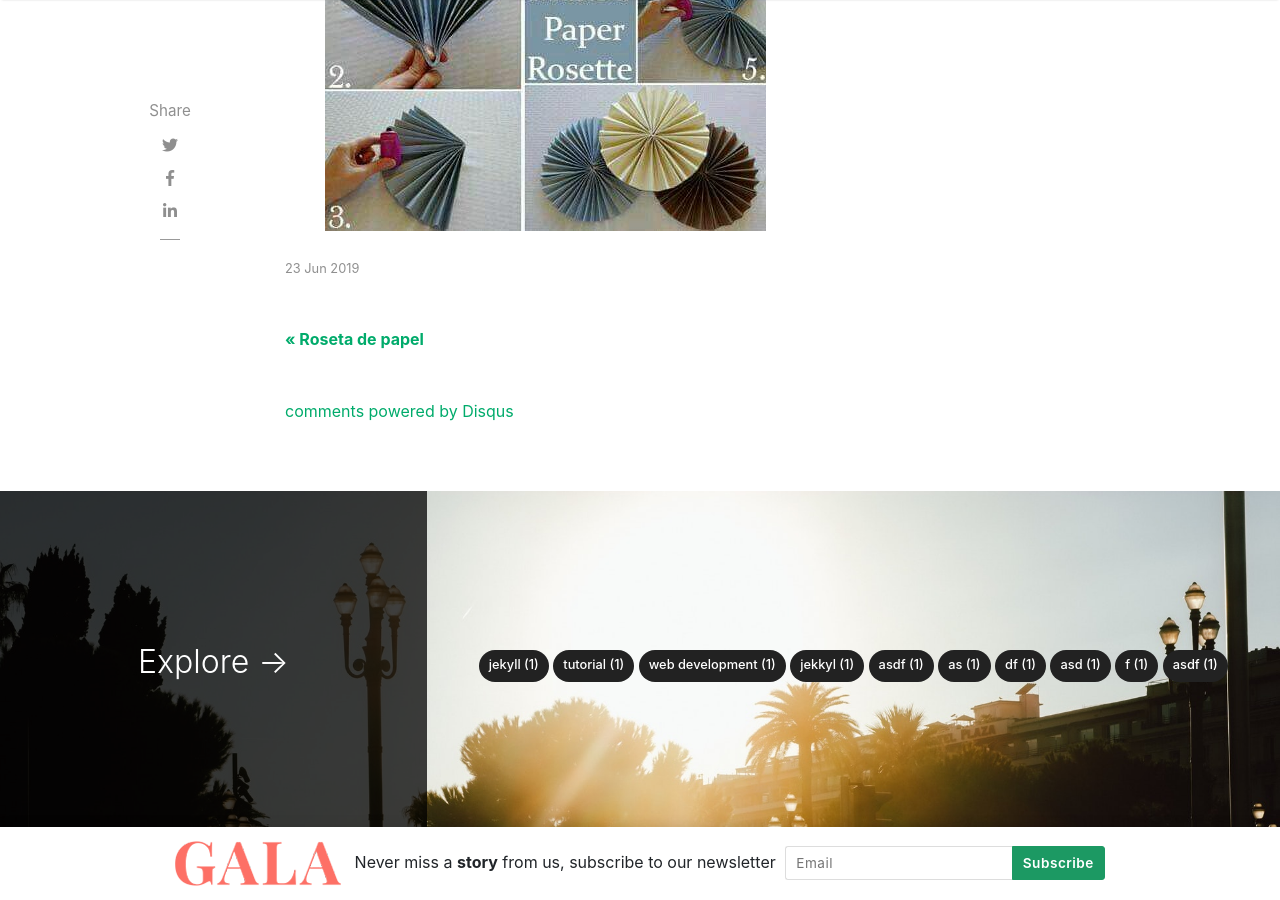
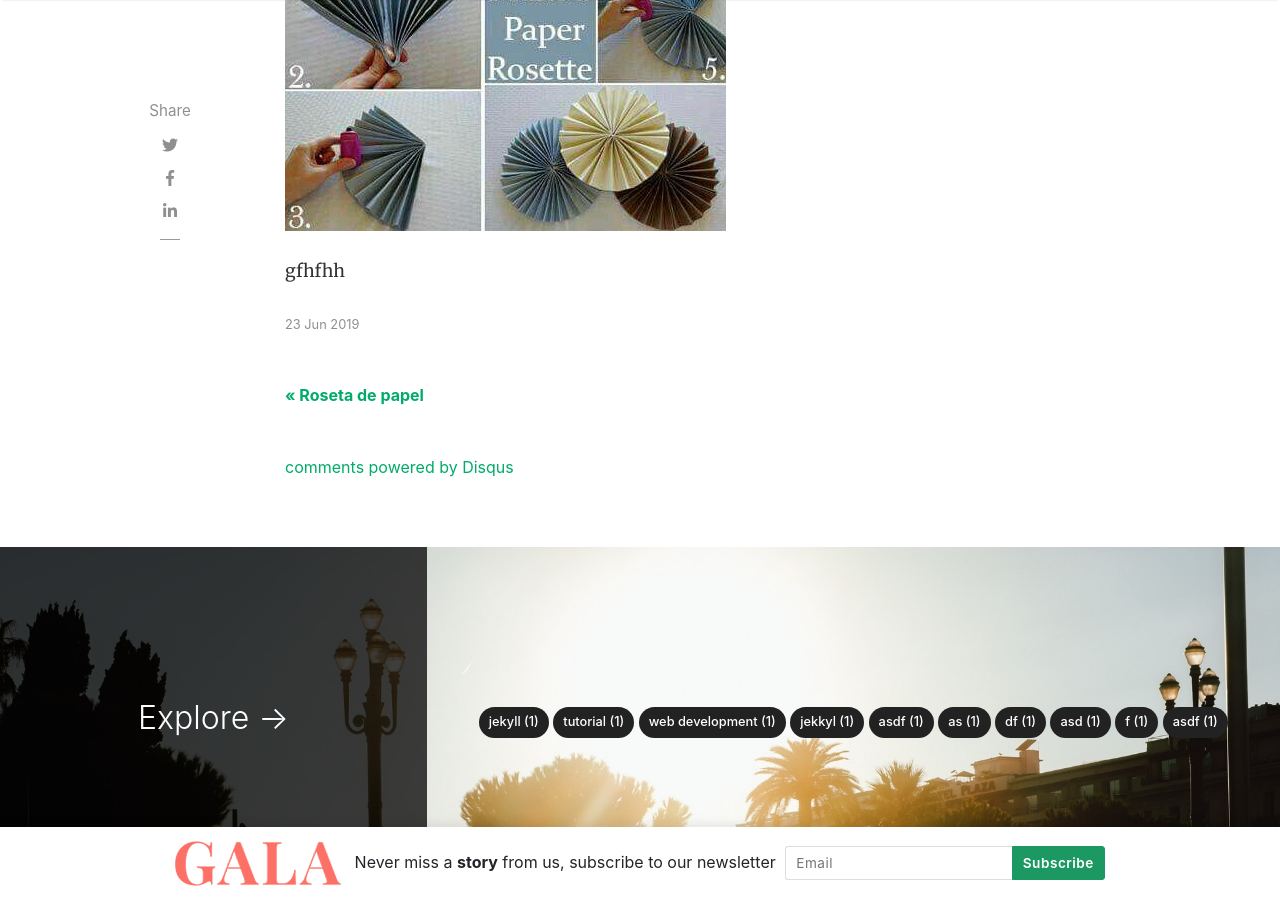
Before and after one commit to almadabelu/almadabelu.github.io, a Jekyll site: the page built from _posts/2019-06-23-frasco-intervenido.md, in a window 1280 px wide and 900 px high, scrolled down 1521 px. Built offline with Jekyll 4.4.1, drawn with Linux system fonts in a browser that asks for light colours; nearby versions of some CDN libraries; comment, search, counter and statistics services are not loaded.

Commit message:
Update from Forestry.io almadabelu@hotmail.com updated _posts/2019-06-23-frasco-intervenido.md

```diff
--- a/_posts/2019-06-23-frasco-intervenido.md
+++ b/_posts/2019-06-23-frasco-intervenido.md
@@ -12,4 +12,6 @@ featured: false
 * pegamento
 * pintura a la tiza
 
-  ![](/uploads/b25f7ddcaa3e88522f31db7afd25fbbd.jpg)
+![](/uploads/b25f7ddcaa3e88522f31db7afd25fbbd.jpg)
+
+gfhfhh
```
